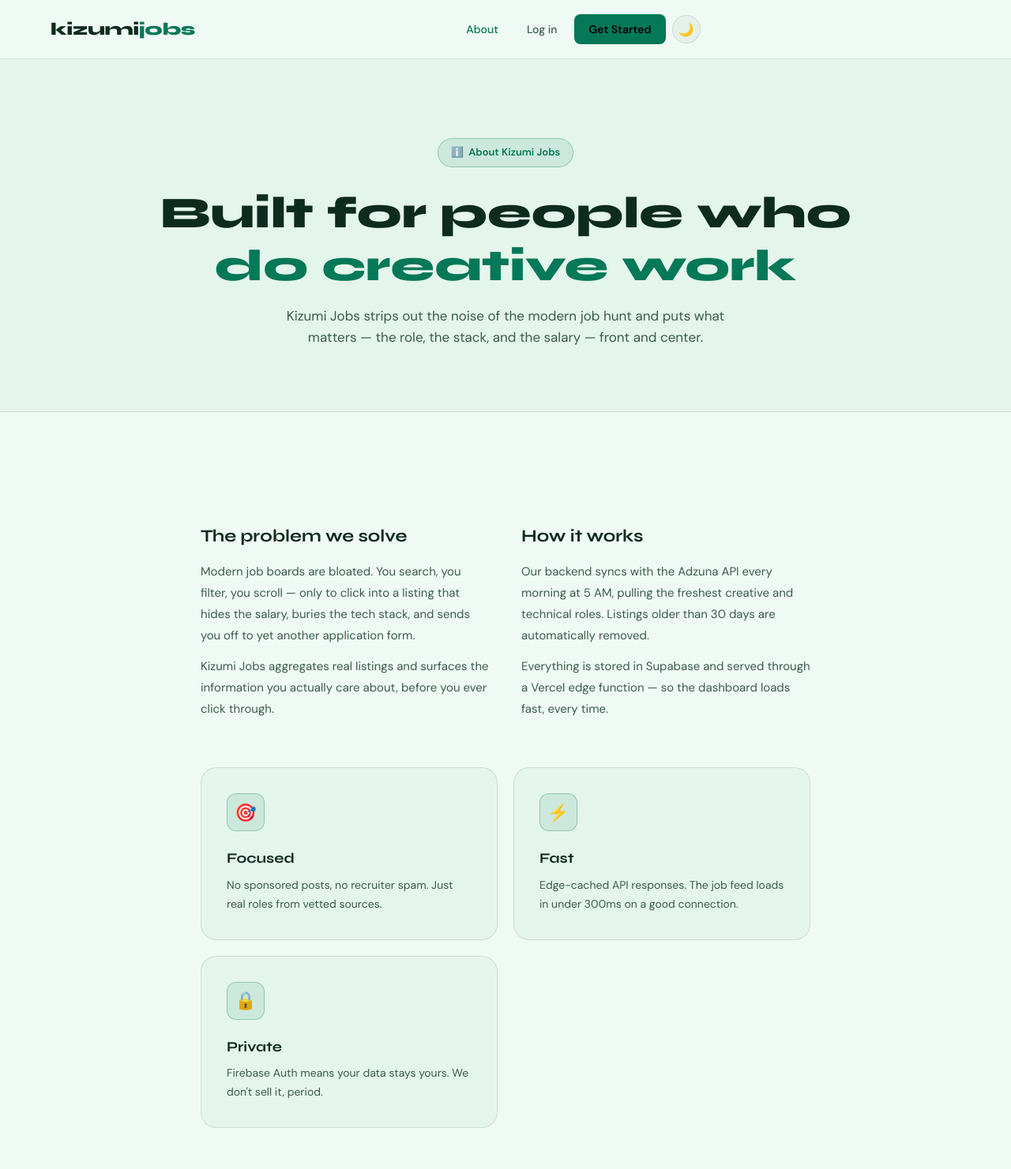
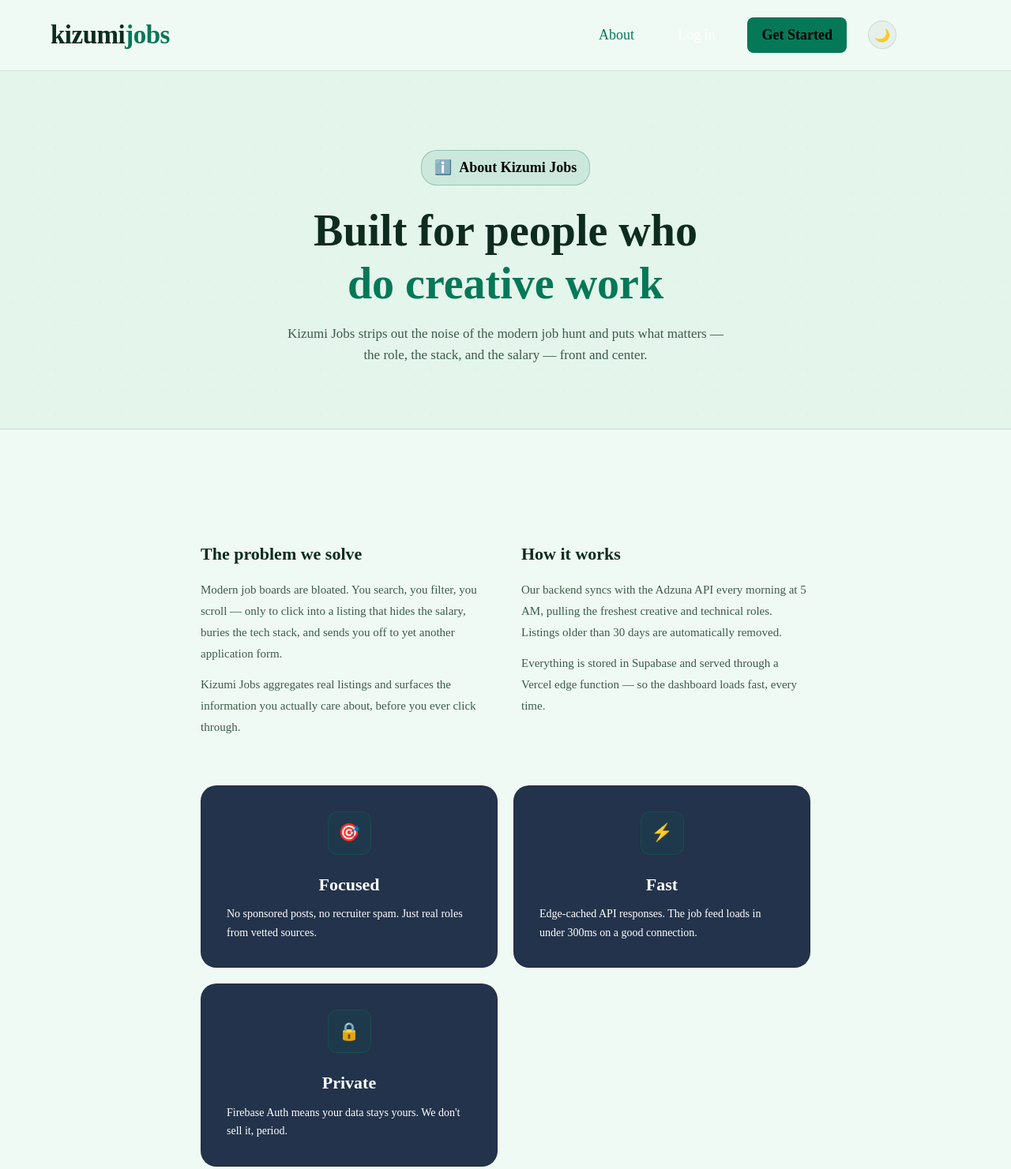
Before and after one commit to M-D-AFTAB/kizumi-jobs, a website: page about.html in a window 1280 px wide. Shown: the top 1481 px of the page at 79% size. Drawn offline with Linux system fonts and the light colour scheme.

Commit message:
font size , color

```diff
--- a/style.css
+++ b/style.css
@@ -4,23 +4,23 @@
    DESIGN TOKENS
 ═══════════════════════════════════════ */
 :root {
-  --bg:           #0a1a14;
-  --bg-2:         #0f2318;
+  --bg:           #ffffff;
+  --bg-2:         #808080;
   --bg-3:         #142d1f;
-  --surface:      rgba(255,255,255,0.04);
+  --surface:      rgba(189, 167, 167, 0.04);
   --surface-2:    rgba(255,255,255,0.07);
   --border:       rgba(255,255,255,0.08);
-  --border-2:     rgba(0,255,170,0.2);
+  --border-2:     rgba(72, 255, 0, 0.2);
 
-  --accent:       #00ffaa;
+  --accent:       #14ade4;
   --accent-dim:   #00cc88;
   --accent-glow:  rgba(0,255,170,0.15);
-  --lime:         #bfff4f;
-  --lime-dim:     #a8e03f;
+  --lime:         #17a6a1;
+  --lime-dim:     #17dea9;
 
-  --text:         #e8f5ef;
-  --text-2:       #8aab99;
-  --text-3:       #567065;
+  --text:         #001feb;
+  --text-2:       #000000;
+  --text-3:       #253e34;
 
   --danger:       #ff4d6d;
   --warning:      #ffb347;
@@ -32,8 +32,8 @@
   --shadow:       0 8px 32px rgba(0,0,0,0.4);
   --shadow-glow:  0 0 40px rgba(0,255,170,0.08);
 
-  --font-display: 'Syne', sans-serif;
-  --font-body:    'DM Sans', sans-serif;
+  --font-display: 'Times New Roman', serif;
+  --font-body:    'Times New Roman', sans-serif;
 
   --transition:   0.22s cubic-bezier(0.4, 0, 0.2, 1);
 
@@ -105,7 +105,7 @@ input, textarea { font-family: var(--font-body); }
   position: sticky;
   top: 0;
   z-index: 100;
-  background: rgba(10,26,20,0.85);
+  background: #23334b;
 }
 
 [data-theme="light"] .navbar {
@@ -114,7 +114,7 @@ input, textarea { font-family: var(--font-body); }
 
 .logo {
   font-family: var(--font-display);
-  font-size: 22px;
+  font-size: 33px;
   font-weight: 800;
   letter-spacing: -0.5px;
   color: var(--text);
@@ -125,15 +125,17 @@ input, textarea { font-family: var(--font-body); }
   display: flex;
   align-items: center;
   gap: 8px;
+  margin-left: 35vw;
 }
 
 .nav-links a {
-  color: var(--text-2);
-  font-size: 14px;
+  color: white;
+  font-size: 18px;
   font-weight: 500;
   padding: 8px 14px;
   border-radius: var(--radius-sm);
   transition: all var(--transition);
+  margin-right: 19px
 }
 .nav-links a:hover { color: var(--text); background: var(--surface); }
 .nav-links a.active { color: var(--accent); }
@@ -146,7 +148,9 @@ input, textarea { font-family: var(--font-body); }
   border-radius: var(--radius-sm) !important;
   transition: all var(--transition) !important;
 }
-.nav-btn:hover { background: var(--accent-dim) !important; transform: translateY(-1px); }
+.nav-btn:hover { background: blue !important;
+  color: #ffffff !important;
+  transform: translateY(-1px); }
 
 /* Dark mode toggle */
 .theme-toggle {
@@ -946,9 +950,9 @@ input, textarea { font-family: var(--font-body); }
   background: var(--accent-glow);
   border: 1px solid var(--border-2);
   border-radius: 20px;
-  font-size: 13px;
+  font-size: 18px;
   font-weight: 600;
-  color: var(--accent);
+  color: black;
   margin-bottom: 28px;
   animation: fadeUp 0.6s ease both;
 }
@@ -966,7 +970,7 @@ input, textarea { font-family: var(--font-body); }
 .hero h1 .lime { color: var(--lime); }
 
 .hero-desc {
-  font-size: clamp(1rem, 2vw, 1.2rem);
+  font-size: clamp(1.2rem, 2.2vw, 1.4rem);
   color: var(--text-2);
   max-width: 560px;
   margin: 0 auto 40px;
@@ -986,7 +990,7 @@ input, textarea { font-family: var(--font-body); }
   background: var(--accent);
   color: #000;
   font-weight: 700;
-  font-size: 16px;
+  font-size: 20px;
   border-radius: var(--radius);
   border: none;
   cursor: pointer;
@@ -998,14 +1002,14 @@ input, textarea { font-family: var(--font-body); }
   display: inline-flex;
   align-items: center;
 }
-.cta-primary:hover { background: var(--accent-dim); transform: translateY(-3px); box-shadow: 0 12px 32px rgba(0,255,170,0.25); }
+.cta-primary:hover { background: rgb(8, 8, 143); color:white;transform: translateY(-3px); box-shadow: 0 12px 32px rgba(1, 17, 28, 0.25); }
 
 .cta-secondary {
   padding: 16px 36px;
   background: var(--surface);
   color: var(--text);
   font-weight: 600;
-  font-size: 16px;
+  font-size: 20px;
   border-radius: var(--radius);
   border: 1px solid var(--border);
   cursor: pointer;
@@ -1031,17 +1035,18 @@ input, textarea { font-family: var(--font-body); }
   margin-top: 70px;
   flex-wrap: wrap;
   animation: fadeUp 0.6s 0.45s ease both;
+
 }
 .stat-item { text-align: center; }
 .stat-num {
   font-family: var(--font-display);
-  font-size: 2rem;
+  font-size: 2.5rem;
   font-weight: 800;
   color: var(--text);
   display: block;
 }
 .stat-num em { color: var(--accent); font-style: normal; }
-.stat-label { font-size: 13px; color: var(--text-3); margin-top: 2px; }
+.stat-label { font-size: 18px; color: var(--text-3); margin-top: 2px; }
 
 /* Features section */
 .features {
@@ -1050,7 +1055,7 @@ input, textarea { font-family: var(--font-body); }
   margin: 0 auto;
 }
 .section-label {
-  font-size: 12px;
+  font-size: 22px;
   font-weight: 700;
   letter-spacing: 2px;
   text-transform: uppercase;
@@ -1059,12 +1064,12 @@ input, textarea { font-family: var(--font-body); }
 }
 .section-title {
   font-family: var(--font-display);
-  font-size: clamp(1.8rem, 3.5vw, 2.8rem);
+  font-size: clamp(2rem, 4vw, 3rem);
   font-weight: 800;
   line-height: 1.2;
   margin-bottom: 16px;
 }
-.section-desc { color: var(--text-2); font-size: 16px; max-width: 480px; }
+.section-desc { color: var(--text-2); font-size: 18px; max-width: 480px; }
 
 .features-grid {
   display: grid;
@@ -1074,33 +1079,38 @@ input, textarea { font-family: var(--font-body); }
 }
 
 .feature-card {
-  background: var(--bg-2);
+  background: #23334b;
   border: 1px solid var(--border);
   border-radius: var(--radius-lg);
   padding: 32px;
   transition: all var(--transition);
   cursor: default;
+  display: flex;
+  flex-direction: column;
+  align-items: center;
 }
 .feature-card:hover { border-color: var(--border-2); transform: translateY(-4px); box-shadow: var(--shadow); }
 
 .feature-icon {
-  width: 48px; height: 48px;
+  width: 55px; height: 55px;
   background: var(--accent-glow);
   border: 1px solid var(--border-2);
   border-radius: 12px;
   display: flex;
   align-items: center;
   justify-content: center;
+  align-self: center;
   font-size: 22px;
   margin-bottom: 20px;
 }
 .feature-card h3 {
   font-family: var(--font-display);
-  font-size: 18px;
+  color: white;
+  font-size: 22px;
   font-weight: 700;
   margin-bottom: 8px;
 }
-.feature-card p { font-size: 14px; color: var(--text-2); line-height: 1.7; }
+.feature-card p { font-size: 14px; color: white; line-height: 1.7; }
 
 /* CTA banner */
 .cta-banner {
@@ -1139,9 +1149,9 @@ footer {
   gap: 16px;
 }
 .footer-links { display: flex; gap: 24px; flex-wrap: wrap; }
-.footer-links a { color: var(--text-3); font-size: 13px; transition: color var(--transition); }
+.footer-links a { color: var(--text-3); font-size: 18px; transition: color var(--transition); }
 .footer-links a:hover { color: var(--text); }
-footer p { font-size: 13px; color: var(--text-3); }
+footer p { font-size: 15px; color: var(--text-3); }
 
 /* ═══════════════════════════════════════
    ABOUT PAGE
```
